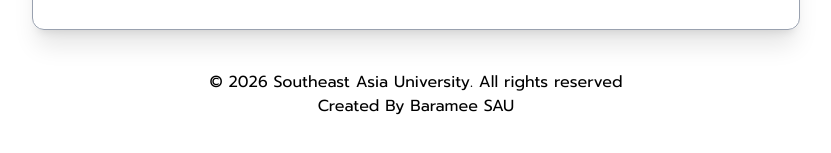
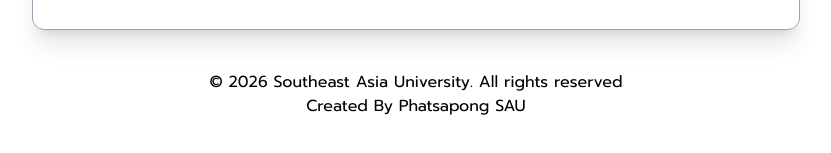
Before and after one commit to Ucarlip/next-manages-task-app, a Next.js app: page / in a window 1280 px wide. Shown: the part 435-588 px from the top of the page, without its empty margins (224-1055 px from the left). Built offline with nearby package versions, Linux system fonts and the light colour scheme.

Commit message:
เเก้ไข

```diff
--- a/components/FooterSAU.tsx
+++ b/components/FooterSAU.tsx
@@ -7,7 +7,7 @@
         <h3>
           &copy; 2026 Southeast Asia University. All rights reserved
           <br />
-          Created By Baramee SAU
+          Created By Phatsapong SAU
         </h3>
       </div>
     </>
```
